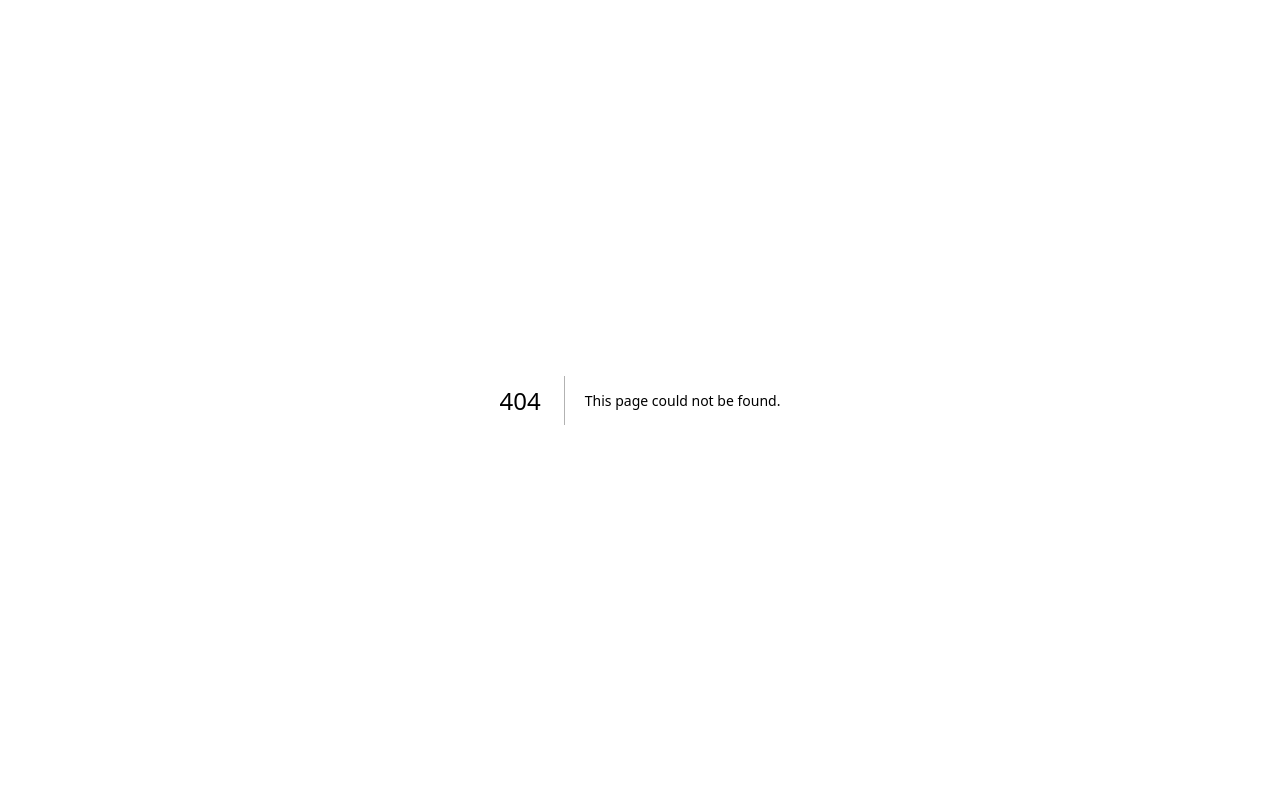
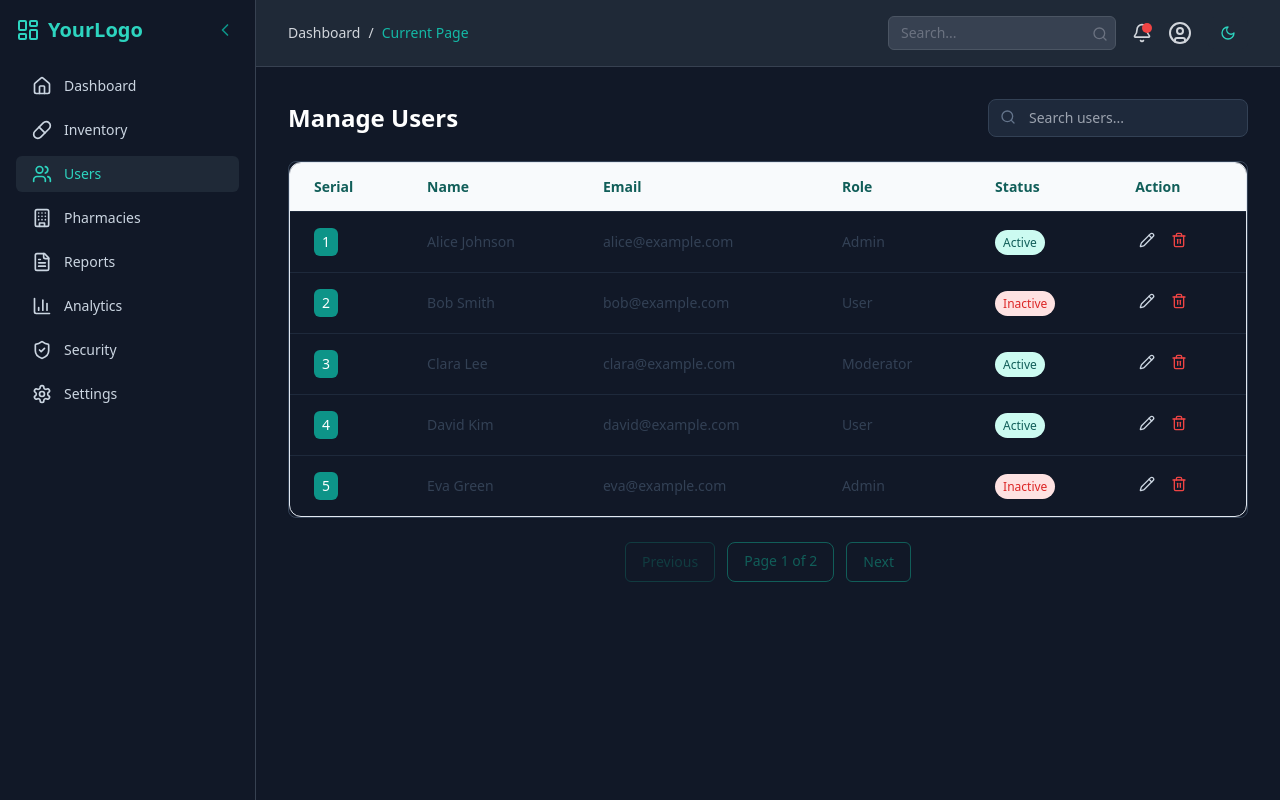
Before and after one commit to jakariamasum/GovPharma, a Next.js app: page /admin/users in a window 1280 px wide. Before the commit this address had no page. Built offline with nearby package versions, Linux system fonts and the light colour scheme.

Commit message:
feat: all users

```diff
--- /dev/null
+++ b/src/app/(adminWithLayout)/admin/users/page.tsx
@@ -0,0 +1,200 @@
+"use client";
+
+import { useState, useMemo } from "react";
+import { Search, Trash2, Pencil } from "lucide-react";
+import Pagination from "@/components/pagination";
+import {
+  PharmaTable,
+  PharmaTableBody,
+  PharmaTableCell,
+  PharmaTableHead,
+  PharmaTableHeader,
+  PharmaTableRow,
+} from "@/components/ui/table";
+
+const users = [
+  {
+    id: 1,
+    name: "Alice Johnson",
+    email: "alice@example.com",
+    role: "Admin",
+    status: "Active",
+  },
+  {
+    id: 2,
+    name: "Bob Smith",
+    email: "bob@example.com",
+    role: "User",
+    status: "Inactive",
+  },
+  {
+    id: 3,
+    name: "Clara Lee",
+    email: "clara@example.com",
+    role: "Moderator",
+    status: "Active",
+  },
+  {
+    id: 4,
+    name: "David Kim",
+    email: "david@example.com",
+    role: "User",
+    status: "Active",
+  },
+  {
+    id: 5,
+    name: "Eva Green",
+    email: "eva@example.com",
+    role: "Admin",
+    status: "Inactive",
+  },
+  {
+    id: 6,
+    name: "Frank White",
+    email: "frank@example.com",
+    role: "Moderator",
+    status: "Active",
+  },
+  {
+    id: 7,
+    name: "Grace Lee",
+    email: "grace@example.com",
+    role: "User",
+    status: "Inactive",
+  },
+  {
+    id: 8,
+    name: "Henry Ford",
+    email: "henry@example.com",
+    role: "Admin",
+    status: "Active",
+  },
+  {
+    id: 9,
+    name: "Isla Moore",
+    email: "isla@example.com",
+    role: "User",
+    status: "Inactive",
+  },
+  {
+    id: 10,
+    name: "Jack Brown",
+    email: "jack@example.com",
+    role: "User",
+    status: "Active",
+  },
+];
+
+const AllUsers = () => {
+  const [search, setSearch] = useState("");
+  const [page, setPage] = useState(1);
+  const pageSize = 5;
+
+  const filteredUsers = useMemo(() => {
+    return users.filter(
+      (user) =>
+        user.name.toLowerCase().includes(search.toLowerCase()) ||
+        user.email.toLowerCase().includes(search.toLowerCase()) ||
+        user.role.toLowerCase().includes(search.toLowerCase())
+    );
+  }, [search]);
+
+  const paginatedUsers = useMemo(() => {
+    const startIndex = (page - 1) * pageSize;
+    return filteredUsers.slice(startIndex, startIndex + pageSize);
+  }, [filteredUsers, page]);
+
+  const totalPages = Math.ceil(filteredUsers.length / pageSize);
+
+  return (
+    <div className="space-y-6">
+      <div className="flex items-center justify-between">
+        <h2 className="text-2xl font-bold text-slate-800 dark:text-white">
+          Manage Users
+        </h2>
+        <div className="relative">
+          <Search className="absolute left-3 top-2.5 h-4 w-4 text-slate-400 dark:text-slate-500" />
+          <input
+            type="text"
+            value={search}
+            onChange={(e) => {
+              setSearch(e.target.value);
+              setPage(1);
+            }}
+            placeholder="Search users..."
+            className="pl-10 pr-4 py-2 text-sm border rounded-lg bg-white dark:bg-slate-800 dark:text-white dark:border-slate-700 focus:ring-2 focus:ring-teal-800 outline-none"
+          />
+        </div>
+      </div>
+
+      <div className="overflow-auto rounded-lg border border-slate-200 dark:border-slate-700 shadow-sm">
+        <PharmaTable>
+          <PharmaTableHeader>
+            <PharmaTableRow>
+              <PharmaTableHead>Serial</PharmaTableHead>
+              <PharmaTableHead>Name</PharmaTableHead>
+              <PharmaTableHead>Email</PharmaTableHead>
+              <PharmaTableHead>Role</PharmaTableHead>
+              <PharmaTableHead>Status</PharmaTableHead>
+              <PharmaTableHead>Action</PharmaTableHead>
+            </PharmaTableRow>
+          </PharmaTableHeader>
+          <PharmaTableBody>
+            {paginatedUsers.length > 0 ? (
+              paginatedUsers.map((user, index) => (
+                <PharmaTableRow key={user.id}>
+                  <PharmaTableCell>
+                    <div className="bg-teal-600 text-white p-1 px-2 w-fit rounded-md">
+                      {(page - 1) * pageSize + index + 1}
+                    </div>
+                  </PharmaTableCell>
+                  <PharmaTableCell>{user.name}</PharmaTableCell>
+                  <PharmaTableCell>{user.email}</PharmaTableCell>
+                  <PharmaTableCell>{user.role}</PharmaTableCell>
+                  <PharmaTableCell>
+                    <span
+                      className={`px-2 py-1 text-xs font-medium rounded-full ${
+                        user.status === "Active"
+                          ? "bg-teal-100 text-teal-800"
+                          : "bg-red-100 text-red-600"
+                      }`}
+                    >
+                      {user.status}
+                    </span>
+                  </PharmaTableCell>
+                  <PharmaTableCell className="flex gap-2">
+                    <button className="p-1 rounded hover:bg-slate-200 dark:hover:bg-slate-700">
+                      <Pencil className="w-4 h-4 text-slate-600 dark:text-slate-300" />
+                    </button>
+                    <button className="p-1 rounded hover:bg-slate-200 dark:hover:bg-slate-700">
+                      <Trash2 className="w-4 h-4 text-red-500" />
+                    </button>
+                  </PharmaTableCell>
+                </PharmaTableRow>
+              ))
+            ) : (
+              <PharmaTableRow>
+                <PharmaTableCell
+                  colSpan={6}
+                  className="text-center py-6 text-slate-500 dark:text-slate-400"
+                >
+                  No users found.
+                </PharmaTableCell>
+              </PharmaTableRow>
+            )}
+          </PharmaTableBody>
+        </PharmaTable>
+      </div>
+
+      {totalPages > 1 && (
+        <Pagination
+          page={page}
+          totalPages={totalPages}
+          onPageChange={setPage}
+        />
+      )}
+    </div>
+  );
+};
+
+export default AllUsers;
--- /dev/null
+++ b/src/components/pagination.tsx
@@ -0,0 +1,35 @@
+import Button from "./ui/button";
+
+const Pagination = ({
+  page,
+  totalPages,
+  onPageChange,
+}: {
+  page: number;
+  totalPages: number;
+  onPageChange: (page: number) => void;
+}) => {
+  return (
+    <div className="flex justify-center mt-6 gap-3 ">
+      <Button
+        onClick={() => onPageChange(page - 1)}
+        variant="outline"
+        disabled={page === 1}
+      >
+        Previous
+      </Button>
+      <span className="px-4 py-2 text-sm font-medium text-teal-800 border border-teal-800 rounded-lg">
+        Page {page} of {totalPages}
+      </span>
+      <Button
+        onClick={() => onPageChange(page + 1)}
+        variant="outline"
+        disabled={page === totalPages}
+      >
+        Next
+      </Button>
+    </div>
+  );
+};
+
+export default Pagination;
--- a/src/components/ui/button.tsx
+++ b/src/components/ui/button.tsx
@@ -29,7 +29,7 @@ const Button = ({
       "bg-teal-600 text-white hover:bg-white hover:text-teal-600 border border-teal-500",
     secondary: "bg-slate-100 text-slate-900 hover:bg-slate-200",
     outline:
-      "border border-slate-200 bg-transparent hover:bg-teal-500 text-slate-900 hover:text-white",
+      "px-4 py-2 text-sm font-medium border rounded-lg transition-colors duration-200 disabled:opacity-50 disabled:cursor-not-allowed text-teal-800 border-teal-800 hover:bg-teal-800 hover:text-white",
     ghost: "bg-transparent hover:bg-slate-100 text-slate-900",
     link: "bg-transparent underline-offset-4 hover:underline text-slate-900 p-0 h-auto",
     destructive: "bg-red-500 text-white hover:bg-red-600",
--- a/src/components/ui/table.tsx
+++ b/src/components/ui/table.tsx
@@ -4,57 +4,68 @@ interface TableProps extends React.TableHTMLAttributes<HTMLTableElement> {
   children: React.ReactNode;
 }
 
-export function Table({ className, children, ...props }: TableProps) {
+export const PharmaTable = ({ className, children, ...props }: TableProps) => {
   return (
-    <div className="relative w-full overflow-auto">
+    <div className="relative w-full overflow-auto rounded-xl border border-slate-200">
       <table
-        className={cn("w-full caption-bottom text-sm", className)}
+        className={cn(
+          "w-full caption-bottom text-sm text-slate-700",
+          className
+        )}
         {...props}
       >
         {children}
       </table>
     </div>
   );
-}
+};
 
 interface TableHeaderProps
   extends React.HTMLAttributes<HTMLTableSectionElement> {
   children: React.ReactNode;
 }
 
-export function TableHeader({
+export const PharmaTableHeader = ({
   className,
   children,
   ...props
-}: TableHeaderProps) {
+}: TableHeaderProps) => {
   return (
-    <thead className={cn("[&_tr]:border-b", className)} {...props}>
+    <thead className={cn("[&_tr]:border-b bg-slate-50", className)} {...props}>
       {children}
     </thead>
   );
-}
+};
 
 interface TableBodyProps extends React.HTMLAttributes<HTMLTableSectionElement> {
   children: React.ReactNode;
 }
 
-export function TableBody({ className, children, ...props }: TableBodyProps) {
+export const PharmaTableBody = ({
+  className,
+  children,
+  ...props
+}: TableBodyProps) => {
   return (
     <tbody className={cn("[&_tr:last-child]:border-0", className)} {...props}>
       {children}
     </tbody>
   );
-}
+};
 
 interface TableRowProps extends React.HTMLAttributes<HTMLTableRowElement> {
   children: React.ReactNode;
 }
 
-export function TableRow({ className, children, ...props }: TableRowProps) {
+export const PharmaTableRow = ({
+  className,
+  children,
+  ...props
+}: TableRowProps) => {
   return (
     <tr
       className={cn(
-        "border-b transition-colors hover:bg-slate-50 data-[state=selected]:bg-slate-100",
+        "border-b transition-colors hover:bg-teal-50 data-[state=selected]:bg-teal-100",
         className
       )}
       {...props}
@@ -62,17 +73,21 @@ export function TableRow({ className, children, ...props }: TableRowProps) {
       {children}
     </tr>
   );
-}
+};
 
 interface TableHeadProps extends React.ThHTMLAttributes<HTMLTableCellElement> {
   children: React.ReactNode;
 }
 
-export function TableHead({ className, children, ...props }: TableHeadProps) {
+export const PharmaTableHead = ({
+  className,
+  children,
+  ...props
+}: TableHeadProps) => {
   return (
     <th
       className={cn(
-        "h-12 px-4 text-left align-middle font-medium text-slate-500",
+        "h-12 px-6 text-left align-middle font-semibold text-teal-800",
         className
       )}
       {...props}
@@ -80,16 +95,23 @@ export function TableHead({ className, children, ...props }: TableHeadProps) {
       {children}
     </th>
   );
-}
+};
 
 interface TableCellProps extends React.TdHTMLAttributes<HTMLTableCellElement> {
   children: React.ReactNode;
 }
 
-export function TableCell({ className, children, ...props }: TableCellProps) {
+export const PharmaTableCell = ({
+  className,
+  children,
+  ...props
+}: TableCellProps) => {
   return (
-    <td className={cn("p-4 align-middle", className)} {...props}>
+    <td
+      className={cn("px-6 py-4 align-middle text-sm text-slate-700", className)}
+      {...props}
+    >
       {children}
     </td>
   );
-}
+};
```
